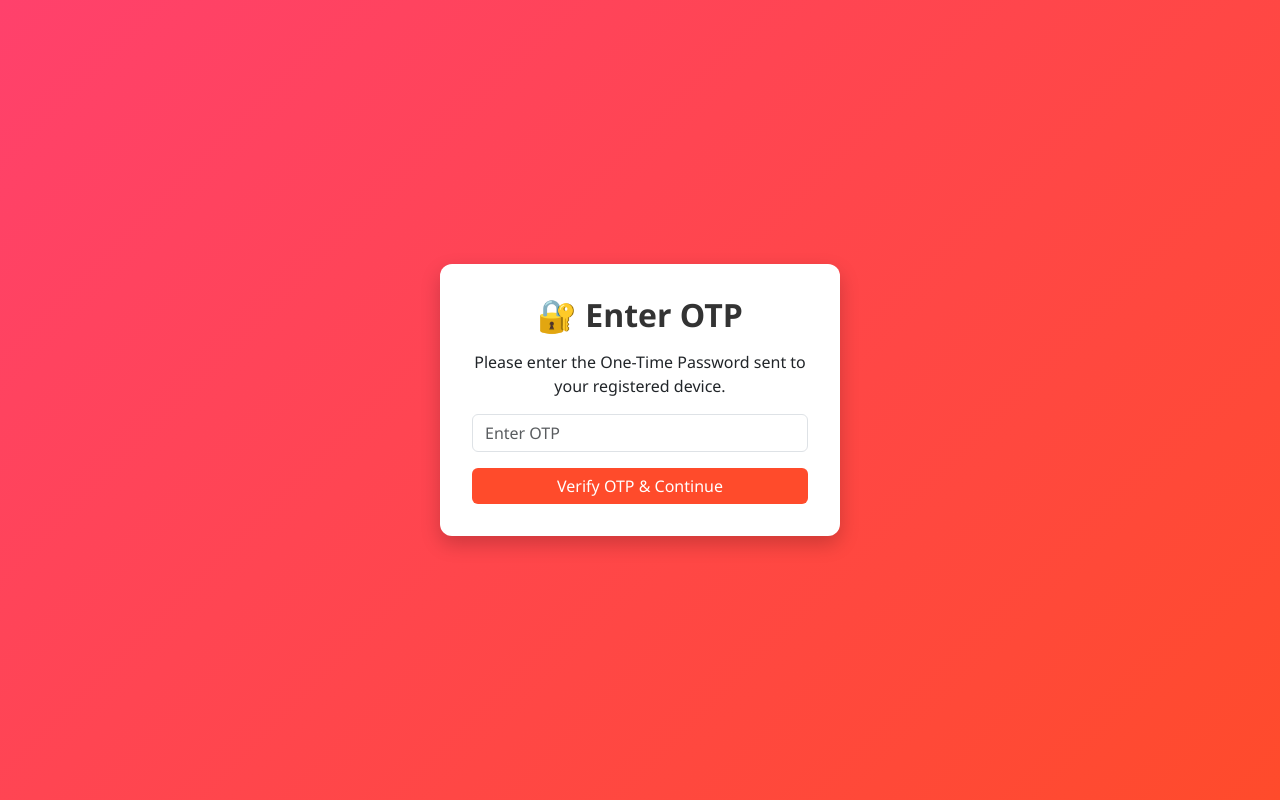
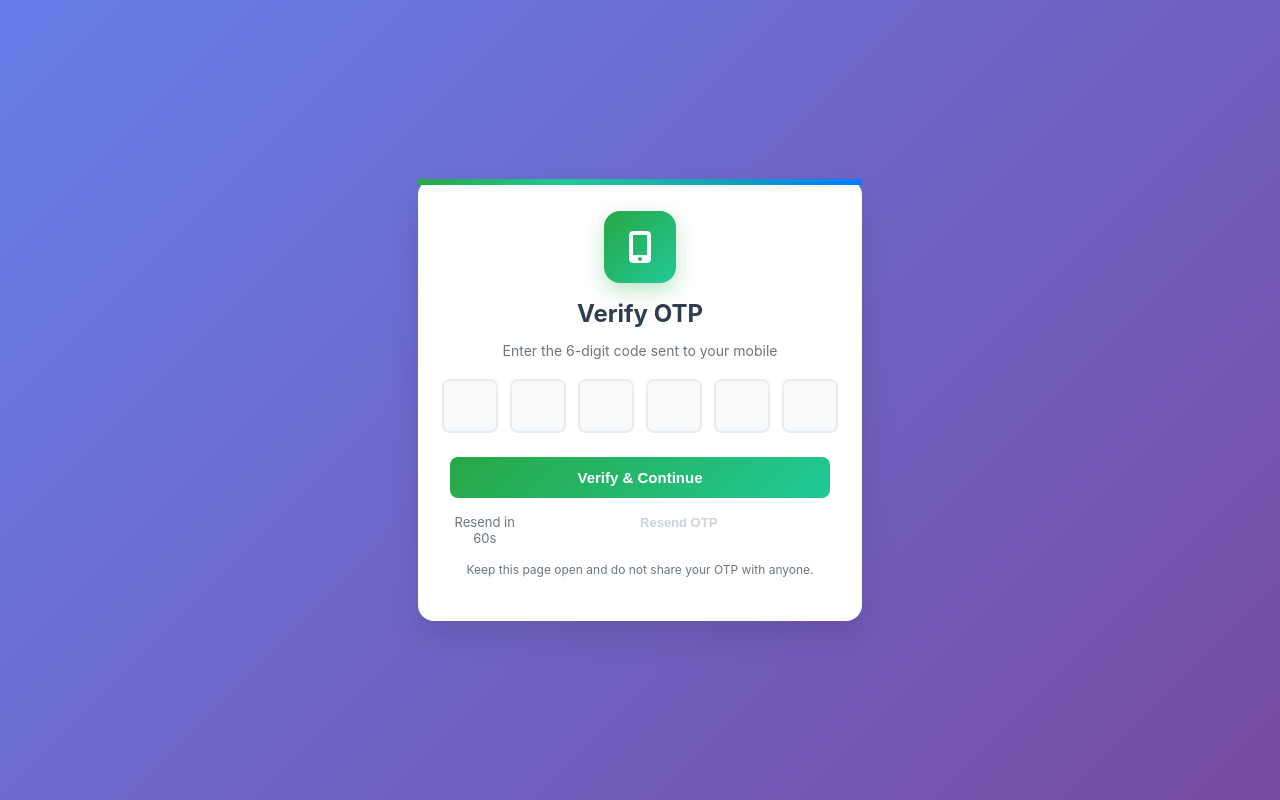
Before and after one commit to pradeepkumarv/family-investment-dashboard, a Flask app: template templates/otp.html in a window 1280 px wide. Run offline with Flask 3, Linux system fonts and the light colour scheme; the template is opened without the code that fills it, so the values that code supplies are empty; some libraries are stand-ins or nearby versions.

Commit message:
Update otp.html

```diff
--- a/templates/otp.html
+++ b/templates/otp.html
@@ -1,61 +1,107 @@
 <!DOCTYPE html>
 <html lang="en">
 <head>
-  <meta charset="UTF-8">
-  <title>Enter OTP | Family Investment Dashboard</title>
-  <link href="https://cdn.jsdelivr.net/npm/bootstrap@5.3.3/dist/css/bootstrap.min.css" rel="stylesheet">
+  <meta charset="UTF-8"/>
+  <meta name="viewport" content="width=device-width, initial-scale=1.0"/>
+  <title>OTP Verification</title>
+  <link href="https://cdnjs.cloudflare.com/ajax/libs/font-awesome/6.0.0/css/all.min.css" rel="stylesheet"/>
   <style>
     body {
-      background: linear-gradient(135deg, #ff416c, #ff4b2b);
-      font-family: 'Segoe UI', sans-serif;
-      height: 100vh;
-      display: flex;
-      justify-content: center;
-      align-items: center;
+      margin:0; padding:0;
+      font-family: -apple-system,Segoe UI,Roboto,sans-serif;
+      background: linear-gradient(135deg,#667eea,#764ba2);
+      display:flex; align-items:center; justify-content:center;
+      min-height:100vh;
     }
-    .otp-card {
-      background: #fff;
-      border-radius: 12px;
-      box-shadow: 0px 8px 20px rgba(0,0,0,0.2);
-      padding: 2rem;
-      max-width: 400px;
-      width: 100%;
-      text-align: center;
+    .card {
+      background:#fff; border-radius:16px;
+      box-shadow:0 16px 32px rgba(0,0,0,0.1);
+      width:100%; max-width:380px; padding:32px;
+      position:relative; text-align:center;
     }
-    .otp-card h2 {
-      margin-bottom: 1rem;
-      font-weight: bold;
-      color: #333;
+    .card::before {
+      content:""; position:absolute;top:0;left:0;
+      width:100%;height:6px;
+      background:linear-gradient(90deg,#28a745,#20c997,#17a2b8,#007bff);
     }
-    .message {
-      margin-top: 1rem;
-      display: none;
-      font-weight: 500;
+    .icon {
+      width:72px;height:72px;margin:0 auto 16px;
+      border-radius:16px;
+      background:linear-gradient(135deg,#28a745,#20c997);
+      display:flex; align-items:center; justify-content:center;
+      box-shadow:0 8px 20px rgba(40,167,69,0.3);
     }
-    .message.success { color: green; }
-    .message.error { color: red; }
-    .btn-success {
-      background: #ff4b2b;
-      border: none;
+    .icon i { color:#fff; font-size:32px; }
+    h1 {
+      font-size:24px; color:#2c3e50; margin-bottom:8px;
     }
-    .btn-success:hover {
-      background: #e63e21;
+    p.subtitle {
+      color:#6c757d; font-size:14px; margin-bottom:20px;
+    }
+    .otp-group {
+      display:flex; justify-content:center; gap:12px;
+      margin-bottom:24px;
+    }
+    .otp-group input {
+      width:48px; height:48px;
+      font-size:18px; text-align:center;
+      border:2px solid #e9ecef; border-radius:8px;
+      transition:border-color .3s;
+      background:#f8f9fa;
+    }
+    .otp-group input:focus {
+      outline:none; border-color:#28a745;
+      background:#fff; box-shadow:0 0 0 3px rgba(40,167,69,0.1);
+    }
+    button {
+      width:100%; padding:12px;
+      background:linear-gradient(135deg,#28a745,#20c997);
+      border:none; border-radius:8px;
+      color:#fff; font-size:15px; font-weight:600;
+      cursor:pointer; transition:transform .2s,box-shadow .2s;
+      margin-bottom:16px;
+    }
+    button:hover { transform:translateY(-2px); box-shadow:0 8px 20px rgba(40,167,69,0.3); }
+    button:disabled { opacity:.6; cursor:not-allowed; }
+    .resend {
+      font-size:13px; color:#6c757d;
+      display:flex; justify-content:center; gap:8px;
+      align-items:center;
+    }
+    .resend button {
+      background:none; border:none; color:#007bff;
+      text-decoration:underline; cursor:pointer;
+      padding:0; font-size:13px;
+    }
+    .resend button:disabled {
+      color:#adb5bd; text-decoration:none; cursor:not-allowed;
+    }
+    .note {
+      font-size:12px; color:#6c757d; margin-top:16px;
     }
   </style>
 </head>
 <body>
-  <div class="otp-card">
-    <h2>🔐 Enter OTP</h2>
-    <p>Please enter the One-Time Password sent to your registered device.</p>
+  <div class="card">
+    <div class="icon"><i class="fas fa-mobile-alt"></i></div>
+    <h1>Verify OTP</h1>
+    <p class="subtitle">Enter the 6-digit code sent to your mobile</p>
     <form id="otpForm">
-      <input type="hidden" id="tokenid" name="tokenid" value="{{ tokenid }}">
-      <input type="text" id="otp" name="otp" class="form-control mb-3" placeholder="Enter OTP" required>
-      <button type="submit" class="btn btn-success w-100">Verify OTP & Continue</button>
+      <div class="otp-group">
+        <input type="text" maxlength="1" required/>
+        <input type="text" maxlength="1" required/>
+        <input type="text" maxlength="1" required/>
+        <input type="text" maxlength="1" required/>
+        <input type="text" maxlength="1" required/>
+        <input type="text" maxlength="1" required/>
+      </div>
+      <button type="submit">Verify & Continue</button>
     </form>
-    <div id="message" class="message"></div>
+    <div class="resend">
+      <span id="timer">Resend in 60s</span>
+      <button id="resendBtn" disabled>Resend OTP</button>
+    </div>
+    <p class="note">Keep this page open and do not share your OTP with anyone.</p>
   </div>
-
-  <script src="https://unpkg.com/@supabase/supabase-js"></script>
-  <script src="https://pradeepkumarv.github.io/family-investment-dashboard/static/js/hdfc-securities-integration.js"></script>
 </body>
 </html>
```
